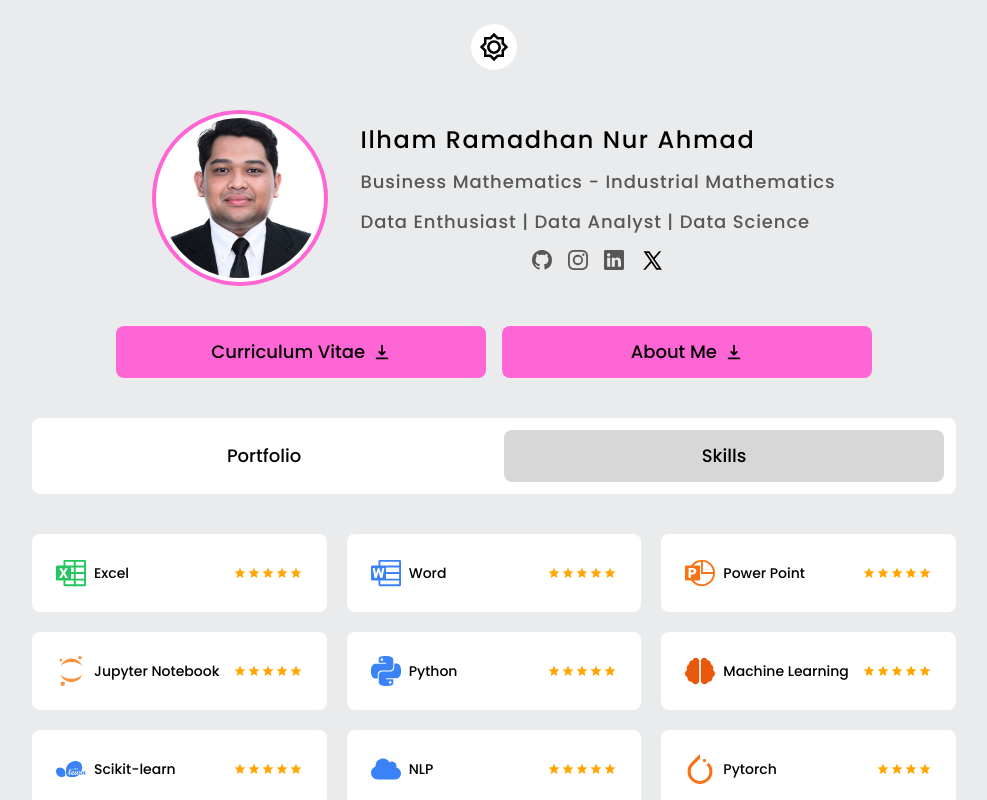
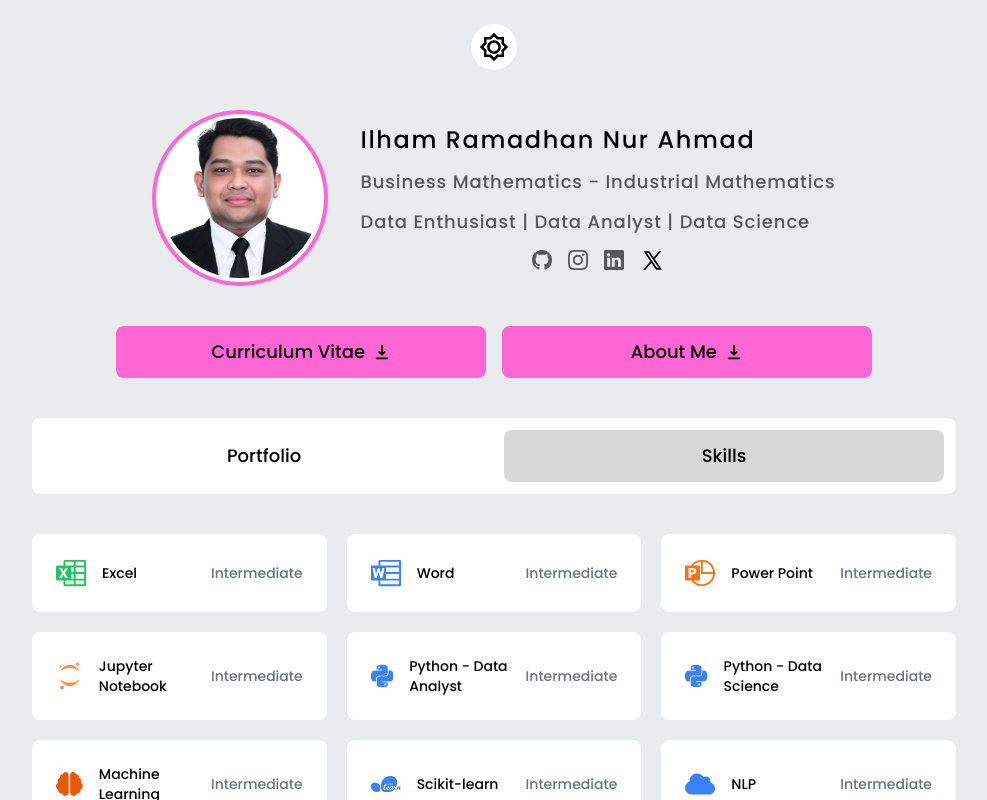
Before and after one commit to Ilhmrmdhnn/Portofolio---Ilham-Ramadhan-Nur-Ahmad, a React (Vite) app: page / in a window 1280 px wide. Both pictures are taken after a click on the button "Skills". Shown: the top 800 px of the page, without its empty margins (146-1133 px from the left). Built offline with nearby package versions, Linux system fonts and the light colour scheme.

Commit message:
Add files via upload

```diff
--- a/src/components/Skill.jsx
+++ b/src/components/Skill.jsx
@@ -1,23 +1,19 @@
 import { RiStarSFill } from 'react-icons/ri'
 import { FaReact, FaBootstrap, FaNodeJs, FaPowerOff, FaChartBar, FaChartPie, FaBrain, FaDatabase, FaCloud } from 'react-icons/fa'
-import { SiTailwindcss, SiBulma, SiArchlinux, SiPython, SiPytorch, SiR, SiJupyter, SiTensorflow, SiMicrosoftexcel, SiSqlite, SiSequelize, SiKeras, SiScikitlearn, SiMicrosoftword, SiMicrosoftsharepoint, SiMicrosoftpowerpoint } from 'react-icons/si'
+import { SiTailwindcss, SiBulma, SiArchlinux, SiPython, SiPytorch, SiR, SiJupyter, SiTensorflow, SiMicrosoftexcel, SiSqlite, SiSequelize, SiKeras, SiScikitlearn, SiMicrosoftword, SiMicrosoftsharepoint, SiMicrosoftpowerpoint, SiPandas, SiNumpy } from 'react-icons/si'
 import { TbBrandNextjs } from 'react-icons/tb'
 import { IoLogoHtml5, IoLogoJavascript, IoLogoCss3 } from 'react-icons/io'
 
 
-const Rate = ({icon, stars, language, self}) => {
-  const starLength = parseInt(stars)
-  const arr = Array(starLength).fill("mwehe")
+const Rate = ({ icon, level, language, self }) => {
   return (
     <div className={`${self} flex justify-between items-center bg-white dark:bg-button2 p-6 rounded-lg`}>
       <div className="flex justify-center items-center">
         {icon}
-        <p className="dark:text-dsubtitle">{language}</p>
+        <p className="dark:text-dsubtitle ml-2">{language}</p>
       </div>
-      <div className="flex text-orange-200">
-        { arr.map((item, index) => (
-          <RiStarSFill key={index} style={{ color: '#FFA500' }}/>
-        ))}
+      <div className="flex text-gray-500"> {/* Mengubah warna teks menjadi hitam */}
+        <p className="text-sm">{level}</p> {/* Menampilkan level */}
       </div>
     </div>
   )
@@ -26,21 +22,24 @@ const Rate = ({icon, stars, language, self}) => {
 const Skill = () => {
   return (
     <div className="mb-20 flex flex-col md:grid md:grid-cols-2 lg:grid-cols-3 md:gap-x-5 w-full gap-y-5 text-sm lg:w-9/12">
-      <Rate icon={<SiMicrosoftexcel className="text-green-500 text-3xl mr-2"/>} stars="5" language="Excel"/>
-      <Rate icon={<SiMicrosoftword className="text-blue-500 text-3xl mr-2"/>} stars="5" language="Word"/>
-      <Rate icon={<SiMicrosoftpowerpoint className="text-orange-500 text-3xl mr-2"/>} stars="5" language="Power Point"/>
-      <Rate icon={<SiJupyter className="text-orange-400 text-3xl mr-2"/>} stars="5" language="Jupyter Notebook"/>
-      <Rate icon={<SiPython className="text-blue-500 text-3xl mr-2"/>} stars="5" language="Python"/>
-      <Rate icon={<FaBrain className="text-orange-600 text-3xl mr-2"/>} stars="5" language="Machine Learning"/>
-      <Rate icon={<SiScikitlearn className="text-blue-500 text-3xl mr-2"/>} stars="5" language="Scikit-learn"/>
-      <Rate icon={<FaCloud className="text-blue-500 text-3xl mr-2"/>} stars="5" language="NLP"/>
-      <Rate icon={<SiPytorch className="text-orange-500 text-3xl mr-2"/>} stars="4" language="Pytorch"/>
-      <Rate icon={<SiKeras className="text-red-500 text-3xl mr-2"/>} stars="4" language="Keras"/>
-      <Rate icon={<SiTensorflow className="text-orange-500 text-3xl mr-2"/>} stars="4" language="TensorFlow"/>
-      <Rate icon={<SiR className="text-blue-500 text-3xl mr-2"/>} stars="4" language="R"/>
-      <Rate icon={<FaChartBar className="text-yellow-500 text-3xl mr-2"/>} stars="4" language="Power BI"/>
-      <Rate icon={<FaChartPie className="text-blue-500 text-3xl mr-2"/>} stars="3" language="Tableau"/>
-      <Rate icon={<FaDatabase className="text-blue-600 text-3xl mr-2"/>} stars="3" language="SQL"/>
+      <Rate icon={<SiMicrosoftexcel className="text-green-500 text-3xl mr-2"/>} stars="5" language="Excel" level="Intermediate"/>
+      <Rate icon={<SiMicrosoftword className="text-blue-500 text-3xl mr-2"/>} stars="5" language="Word" level="Intermediate"/>
+      <Rate icon={<SiMicrosoftpowerpoint className="text-orange-500 text-3xl mr-2"/>} stars="5" language="Power Point" level="Intermediate"/>
+      <Rate icon={<SiJupyter className="text-orange-400 text-3xl mr-2"/>} stars="5" language="Jupyter Notebook" level="Intermediate"/>
+      <Rate icon={<SiPython className="text-blue-500 text-3xl mr-2"/>} stars="5" language="Python - Data Analyst" level="Intermediate"/>
+      <Rate icon={<SiPython className="text-blue-500 text-3xl mr-2"/>} stars="5" language="Python - Data Science" level="Intermediate"/>
+      <Rate icon={<FaBrain className="text-orange-600 text-3xl mr-2"/>} stars="5" language="Machine Learning" level="Intermediate"/>
+      <Rate icon={<SiScikitlearn className="text-blue-500 text-3xl mr-2"/>} stars="5" language="Scikit-learn" level="Intermediate"/>
+      <Rate icon={<FaCloud className="text-blue-500 text-3xl mr-2"/>} stars="5" language="NLP" level="Intermediate"/>
+      <Rate icon={<SiPandas className="text-[#0b0153] text-3xl mr-2"/>} stars="5" language="Pandas" level="Intermediate"/>
+      <Rate icon={<SiNumpy className="text-blue-500 text-3xl mr-2"/>} stars="5" language="NumPy" level="Intermediate"/>
+      <Rate icon={<SiPytorch className="text-orange-500 text-3xl mr-2"/>} stars="4" language="Pytorch" level="Intermediate"/>
+      <Rate icon={<SiKeras className="text-red-500 text-3xl mr-2"/>} stars="4" language="Keras" level="Intermediate"/>
+      <Rate icon={<SiTensorflow className="text-orange-500 text-3xl mr-2"/>} stars="4" language="TensorFlow" level="Intermediate"/>
+      <Rate icon={<SiR className="text-blue-500 text-3xl mr-2"/>} stars="4" language="R" level="Intermediate"/>
+      <Rate icon={<FaChartBar className="text-yellow-500 text-3xl mr-2"/>} stars="4" language="Power BI" level="Intermediate"/>
+      <Rate icon={<FaDatabase className="text-blue-600 text-3xl mr-2"/>} stars="3" language="SQL" level="Intermediate"/>
+      <Rate icon={<FaChartPie className="text-[#264a82] text-3xl mr-2"/>} stars="3" language="Tableau" level="Basic"/>
       {/* <Rate self="lg:col-end-3" icon={<SiArchlinux className="text-sky-600 text-3xl mr-2"/>} stars="4" language="Arch Linux"/> */}
     </div>
   )
```
